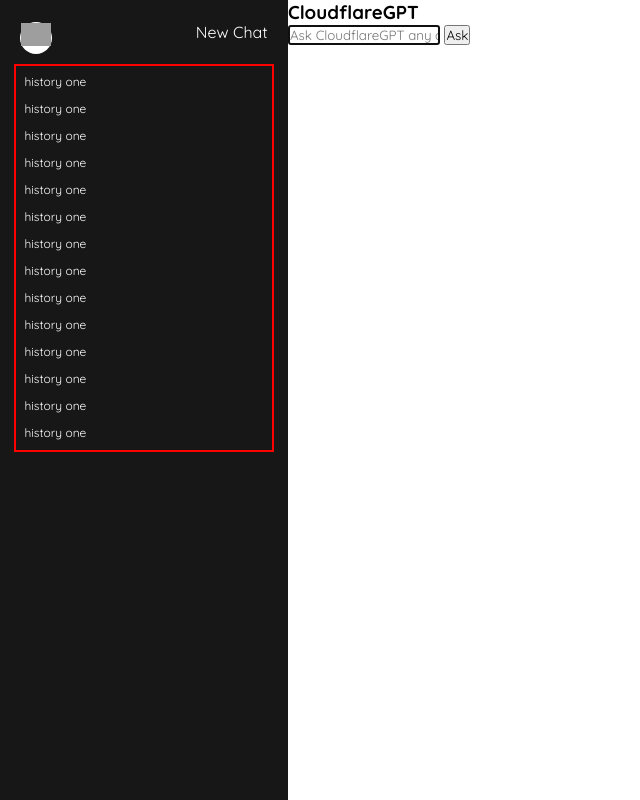
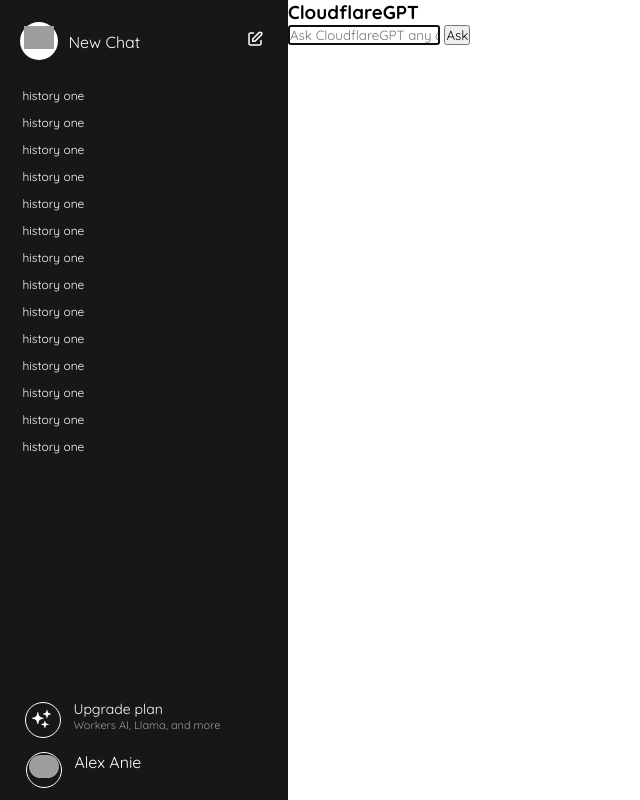
Before and after one commit to alex-anie/ai-chat-app, a website: page src/index.html in a window 1280 px wide. Shown: the whole page, without its empty margins (0-640 px from the left). Drawn offline with Linux system fonts and the light colour scheme; grey boxes are pictures that could not be loaded.

Commit message:
Completed the sidebar of the website

```diff
--- a/src/index.html
+++ b/src/index.html
@@ -30,7 +30,7 @@
           /* Colors */
           --bg-sidebar: #171717;
           --bg-main: #212121;
-          --fainted-gray: #212121;
+          --fainted-gray: #9b9b9b;
       }
 
       /* Main */
@@ -64,16 +64,20 @@
         height: 30px;
         background-color: white;
         border-radius: 100px;
-        padding: 1px;
+        padding: 4px;
       }
 
       .sidebar nav {
+        display: flex;
+        justify-content: space-between;
         background-color: var(--bg-sidebar);
         width: 90%;
         position: absolute;
         top: 1em;
+        border-radius: 10px;
         -webkit-user-select: none;
         user-select: none;
+        cursor: pointer;
       }
 
       .sidebar .new-chat-logo {
@@ -84,21 +88,49 @@
           padding: 6px;
       }
 
-      .sidebar .new-chat-logo:hover {
+      .sidebar nav:hover {
         background-color: rgba(255,255,255, 0.2);
+      }
+
+      .new-chat-logo p {
+        display: inline-block;
+        transform: translate(10px, 10px);
+      }
+
+      .new-chat-icon div svg {
+        display: inline-block;
+        transform: translate(-10px, 14px);
       }
 
   /* History */
   .history {
-        margin-top: 4em;
+    margin-top: 5em;
     height: 24em;
-        border: 2px solid red;
 
     overflow-y: auto;
-        scroll-behavior: smooth;
-        scrollbar-width: 20px;
-        scr
   }
+
+  .cus-scrollbar::-webkit-scrollbar {
+  width: 1em;
+  height: 1em;
+}
+
+.cus-scrollbar::-webkit-scrollbar-track {
+  background: white;
+  border-radius: 100vw;
+  margin-block: 0.5em;
+}
+
+.cus-scrollbar::-webkit-scrollbar-thumb {
+  background: var(--bg-main);
+  border: 0.25em solid rgb(240, 147, 7);
+  border-radius: 100vw;
+}
+
+.cus-scrollbar::-webkit-scrollbar-thumb:hover {
+  background: hsl(120, 22%, 83%);
+}
+
 
 .history ul li {
     font-size: 12px;
@@ -108,8 +140,94 @@
     border-radius: 10px;
     list-style-type: none;
   }
+
   .history ul li:hover{
     background-color: rgba(255, 255, 255, 0.2);
+  }
+
+  .bottom-info {
+    position: absolute;
+    bottom: 0;
+    padding: 4px;
+    background-color: var(--bg-sidebar);
+    width: 90%;
+  }
+
+  .bottom-info .Upgrade-plan {
+    padding: 2px 3px;
+    border-radius: 10px;
+    -webkit-user-select: none;
+    user-select: none;
+  }
+
+  .bottom-info .Upgrade-plan:hover {
+    background-color: rgba(255, 255, 255, 0.2);
+  }
+
+  .bottom-info a {
+    display: flex;
+    gap: 0.75rem;
+    text-decoration: none;
+    color: white;
+    padding: 4px;
+  }
+
+  .bottom-info a div:first-child {
+    width: 30px;
+    height: 30px;
+    border: 1px solid white;
+    border-radius: 100px;
+    padding: 2px;
+  }
+
+  .bottom-info a div svg {
+    display: block;
+    padding: 4px;
+  }
+
+  .bottom-info a div:last-child {
+    transform: translateY(-2px);
+  }
+
+  .bottom-info a div:last-child p:first-child {
+    font-size: 14px;
+  }
+
+  .bottom-info a div:last-child p:last-child {
+    font-size: 11px;
+    color: var(--fainted-gray);
+  }
+
+  .bottom-info .user-profile {
+    padding: 4px;
+    border-radius: 10px;
+    -webkit-user-select: none;
+    user-select: none;
+  }
+
+  .bottom-info .user-profile:hover {
+    background-color: rgba(255, 255, 255, 0.2);
+  }
+
+  .bottom-info .user-profile a {
+    display: flex;
+    gap: 0.75rem ;
+    text-decoration: none;
+    color: white;
+  }
+
+  .bottom-info .user-profile a div {
+    width: 30px;
+    height: 30px;
+  }
+
+  .bottom-info .user-profile a div img {
+      width: 100%;
+      border-radius: 100px;
+  }
+
+  .bottom-info .user-profile a div p {
+    transform: translateY(-5px);
   }
 
     </style>
@@ -131,14 +249,14 @@
 
               <div class="new-chat-icon">
                   <div>
-
+                    <svg width="18" height="18" viewBox="0 0 24 24" fill="none" xmlns="http://www.w3.org/2000/svg" className="icon-md"><path fillRule="evenodd" clipRule="evenodd" d="M16.7929 2.79289C18.0118 1.57394 19.9882 1.57394 21.2071 2.79289C22.4261 4.01184 22.4261 5.98815 21.2071 7.20711L12.7071 15.7071C12.5196 15.8946 12.2652 16 12 16H9C8.44772 16 8 15.5523 8 15V12C8 11.7348 8.10536 11.4804 8.29289 11.2929L16.7929 2.79289ZM19.7929 4.20711C19.355 3.7692 18.645 3.7692 18.2071 4.2071L10 12.4142V14H11.5858L19.7929 5.79289C20.2308 5.35499 20.2308 4.64501 19.7929 4.20711ZM6 5C5.44772 5 5 5.44771 5 6V18C5 18.5523 5.44772 19 6 19H18C18.5523 19 19 18.5523 19 18V14C19 13.4477 19.4477 13 20 13C20.5523 13 21 13.4477 21 14V18C21 19.6569 19.6569 21 18 21H6C4.34315 21 3 19.6569 3 18V6C3 4.34314 4.34315 3 6 3H10C10.5523 3 11 3.44771 11 4C11 4.55228 10.5523 5 10 5H6Z" fill="currentColor"></path></svg>
                   </div>
               </div>
 
             </nav>
 
             <!-- History -->
-            <div class="history">
+            <div class="history cus-scrollbar">
               <ul>
                 <li>history one</li>
                 <li>history one</li>
@@ -155,7 +273,43 @@
                 <li>history one</li>
                 <li>history one</li>
                 <li>history one</li>
+                <li>history one</li>
+                <li>history one</li>
+                <li>history one</li>
+                <li>history one</li>
+                <li>history one</li>
+                <li>history one</li>
+                <li>history one</li>
+                <li>history one</li>
+                <li>history one</li>
+                <li>history one</li>
+                <li>history one</li>
               </ul>
+            </div>
+
+            <!-- Upgrade plan and User profile  -->
+            <div class="bottom-info">
+                <div class="Upgrade-plan">
+                    <a href='https://developers.cloudflare.com/workers-ai/models/llama-2-7b-chat-fp16/' target="_black" class="">
+                        <div class="">
+                            <!-- SVG -->
+                            <svg xmlns="http://www.w3.org/2000/svg" width="20" height="20" fill="white" viewBox="0 0 24 24" className="icon-sm shrink-0"><path fill="currentColor" d="M6.394 4.444c.188-.592 1.024-.592 1.212 0C8.4 8.9 9.1 9.6 13.556 10.394c.592.188.592 1.024 0 1.212C9.1 12.4 8.4 13.1 7.606 17.556c-.188.592-1.024.592-1.212 0C5.6 13.1 4.9 12.4.444 11.606c-.592-.188-.592-1.024 0-1.212C4.9 9.6 5.6 8.9 6.394 4.444m8.716 9.841a.41.41 0 0 1 .78 0c.51 2.865.96 3.315 3.825 3.826.38.12.38.658 0 .778-2.865.511-3.315.961-3.826 3.826a.408.408 0 0 1-.778 0c-.511-2.865-.961-3.315-3.826-3.826a.408.408 0 0 1 0-.778c2.865-.511 3.315-.961 3.826-3.826Zm2.457-12.968a.454.454 0 0 1 .866 0C19 4.5 19.5 5 22.683 5.567a.454.454 0 0 1 0 .866C19.5 7 19 7.5 18.433 10.683a.454.454 0 0 1-.866 0C17 7.5 16.5 7 13.317 6.433a.454.454 0 0 1 0-.866C16.5 5 17 4.5 17.567 1.317"></path></svg>
+                        </div>
+                        <div class="">
+                            <p class="">Upgrade plan</p>
+                            <p class="">Workers AI, Llama, and more </p>
+                        </div>
+                      </a>
+                </div>
+
+                <div class="user-profile">
+                    <a href="https://dev.to/alexanie_" target="_blank" className="flex gap-3">
+                        <div class="">
+                            <img src="https://user-images.githubusercontent.com/78242022/242978218-d0e4eba2-62f7-4464-b2fb-c89835b6e592.jpg" alt="" class=""/>
+                        </div>
+                        <p>Alex Anie</p>
+                    </a>
+                </div>
             </div>
           </header>
         </section>
```
Lines whose indentation alone changed are shown as unchanged.
